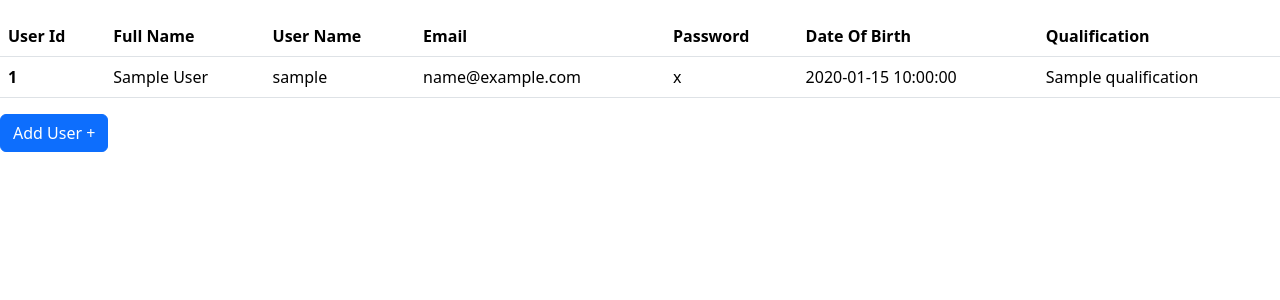
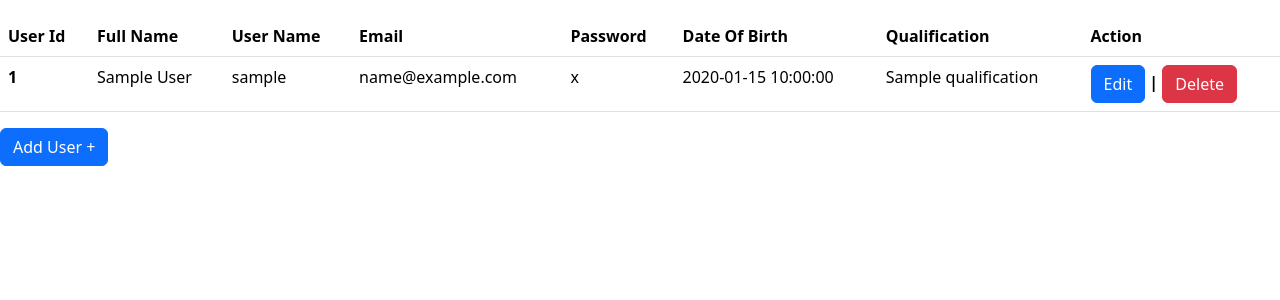
Before and after one commit to Arc-001/quiz_master_23f2001161, a Flask app: template templates/edit_users.html in a window 1280 px wide. Shown: the part 95-395 px from the top of the page. Run offline with Flask 3, Linux system fonts and the light colour scheme; the template is opened without the code that fills it: most values are stand-ins (such as "Sample title", 1, 10 or a date in 2020).

Commit message:
Added the edit option in the edit user admin page

```diff
--- a/app.py
+++ b/app.py
@@ -193,12 +193,39 @@ def success_reg():
     return render_template('success_reg.html')
 
 
+@app.post('/admin/edit_user')
+def edit_user():
+    # try:
+    session = get_session()
+    print(request.form)
+    user_ = session.query(User).filter_by(user_id = request.form["user_id"]).first()
+    print(user_.user_id)
+    user_.full_name = request.form['full_name']
+    print(1)
+    user_.username = request.form['username']
+    print(2)
+    user_.email = request.form['email']
+    print(3)
+    user_.password = request.form['password']
+    print(4)
+    user_.date_of_birth = datetime.strptime(request.form['DOB'], '%m/%d/%Y').date()
+    print(5)
+    user_.qualification = request.form['qualification_info']
+    print(6)
+    session.commit()
+    print(7)
+    return redirect(url_for('admin_edit_user'))
+    # except:
+    #     return 'Internal server error', 500
+    # finally:
+    #     close_session(session)
+
 
 @app.get('/logout')
 @flask_login.login_required
 def logout():
     flask_login.logout_user()
-    return redirect(url_for("login_get"))
+    return redirect("/admin/edit_users")
 
 @app.post("/admin/edit_users/add_user")
 @flask_login.login_required
--- a/templates/edit_users.html
+++ b/templates/edit_users.html
@@ -68,6 +68,27 @@
       </form>`
         }
 
+// todo somehow escape the ' and other special characters
+
+    function edit_user(user_id, full_name, username, email, password, qualification, dob){
+        console.log(user_id)
+        document.getElementById(user_id).innerHTML = `
+
+                <td><input type="text" name = "user_id" class="form-control form-control-sm" value =${user_id} placeholder="John Doe" form = "edit"></td>
+                <td><input type="text" name = "full_name" class="form-control form-control-sm"  value =${full_name} placeholder="John Doe" form = "edit"></td>
+                <td><input type="text" name = "username" class="form-control form-control-sm" id="username" value =${username} placeholder="70hn_D0e" form = "edit"></td>
+                <td><input type="email" name = "email" class="form-control" value =${email} placeholder="" form = "edit"></td>
+                <td><input type="password" name = "password" class="form-control" placeholder="password" value ="" form = "edit"></td>
+                <td><input type="text" class="form-control" name = "DOB" value = "" placeholder="MM/DD/YYYY" form = "edit" required></td>
+                <td><input type="text" class="form-control" name = "qualification_info" value ="" placeholder="Btech in Computer Science" form = "edit"></td>
+                <td>
+                    <button type="submit" class="btn btn-primary" form = "edit">Edit</button> |
+                </td>
+
+
+            `;
+    }
+
     </script>
 
 
@@ -92,10 +113,11 @@
           <hr>
         </div>
 
-
+        <form action="/admin/edit_user" method="post" id="edit"></form>
         <table class="table">
             <thead class="thead-dark">
               <tr>
+
                 <th scope="col">User Id</th>
                 <th scope="col">Full Name</th>
                 <th scope="col">User Name</th>
@@ -103,11 +125,12 @@
                 <th scope="col">Password</th>
                 <th scope="col">Date Of Birth</th>
                 <th scope="col">Qualification</th>
+                <th scope="col">Action</th>
             </tr>
             </thead>
             <tbody>
                 {% for i in Users%}
-                <tr>
+                <tr id={{i.user_id}}>
                     <th scope="row">{{i.user_id}}</th>
                     <td>{{i.full_name}}</td>
                     <td>{{i.username}}</td>
@@ -115,10 +138,13 @@
                     <td>{{i.password}}</td>
                     <td>{{i.date_of_birth}}</td>
                     <td>{{i.qualification}}</td>
+                    <td><button class = "btn btn-primary" onclick="edit_user('{{i.user_id}}','{{i.full_name}}','{{i.username}}','{{i.email}}')">Edit</button> <strong>|</strong> <button class = "btn btn-danger">Delete</td>
                 </tr>
                 {% endfor%}
             </tbody>
           </table>
+        </form>
+
 
         <button type="button mt-4" class="btn btn-primary" onclick = "show_form()">Add User +</button>
         <div id = "add_usr"></div>
```
